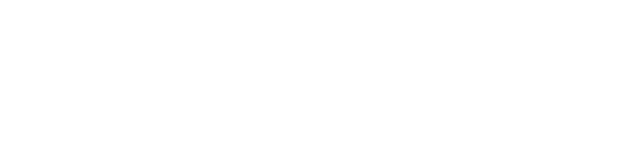
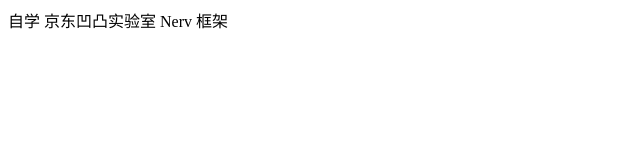
Before and after one commit to waihoyu/O2_Nerv, a website: page index.html in a window 1280 px wide. Shown: the whole page, without its empty margins (0-640 px from the left). Drawn offline with Linux system fonts and the light colour scheme.

Commit message:
'项目创建后的，简单更新'

```diff
--- a/index.html
+++ b/index.html
@@ -1,12 +1,16 @@
+<!--自学 京东凹凸实验室 Nerv
+@date 2018年4月27日
+-->
 <!DOCTYPE html>
 <html>
 
 <head>
     <meta charset="UTF-8">
-    <title>Nerv App</title>
+    <title>自学 京东凹凸实验室 Nerv</title>
 </head>
 
 <body>
+    <div class="main">自学 京东凹凸实验室 Nerv 框架</div>
     <div id="app"></div>
 </body>
 
```
